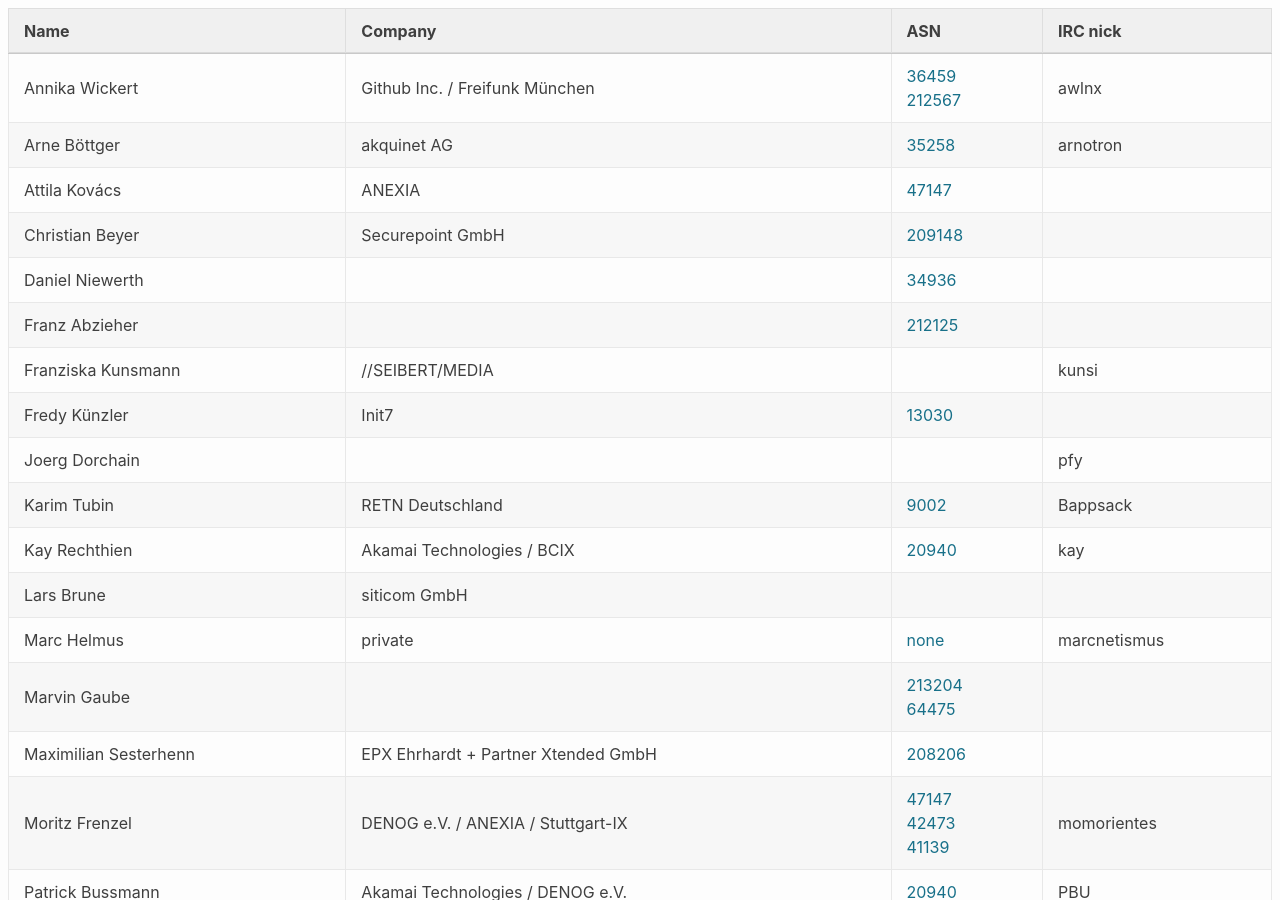
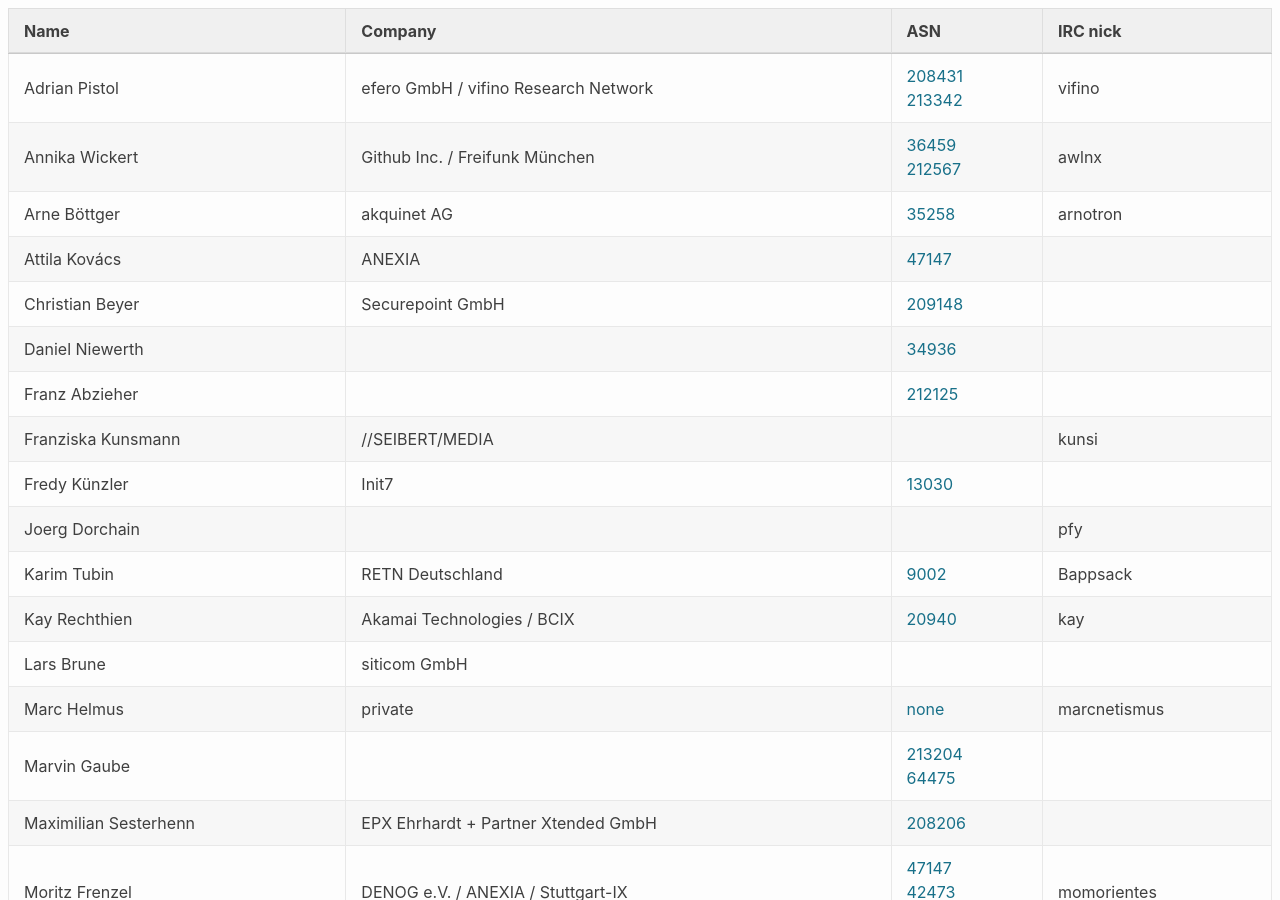
Before and after one commit to denog/pretix-attendeelist, a Jekyll site: the page built from meetup_2021_02/index.markdown, in a window 1280 px wide and 900 px high. Built offline with Jekyll 4.4.1, drawn with Linux system fonts in a browser that asks for light colours.

Commit message:
Latest data: Sun Apr 11 18:58:53 UTC 2021

```diff
--- a/_data/attendees_meetup_2021-02.json
+++ b/_data/attendees_meetup_2021-02.json
@@ -1,4 +1,10 @@
 [
+  {
+    "name": "Adrian Pistol",
+    "company": "efero GmbH / vifino Research Network",
+    "irc": "vifino",
+    "asn": "208431 213342"
+  },
   {
     "name": "Annika Wickert",
     "company": "Github Inc. / Freifunk München",
```
